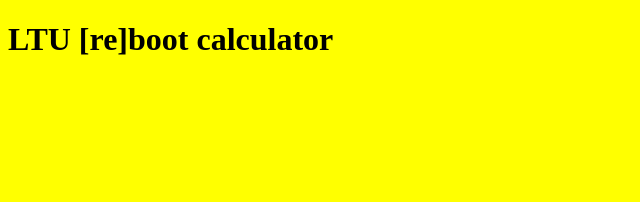
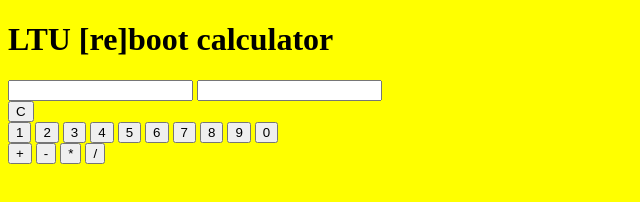
Before and after one commit to forbesfive/calculator, a plain HTML site: page index.html in a window 1280 px wide. Shown: the whole page, without its empty margins (0-640 px from the left). Drawn offline with Linux system fonts and the light colour scheme.

Commit message:
adding html for the calculator

```diff
--- a/index.html
+++ b/index.html
@@ -7,6 +7,36 @@
     </head>
     <body>
         <h1>LTU [re]boot calculator</h1>
+        <div class="calculator_container">
+            <div class="display_container">
+                <input class="preview" />
+                <input class="sum" />
+            </div>
+            <div class="clear_container">
+                <button class="clear">C</button>
+            </div>
+            <div class="buttons_container">
+                <div class="numbers_container">
+                    <button class="number">1</button>
+                    <button class="number">2</button>
+                    <button class="number">3</button>
+                    <button class="number">4</button>
+                    <button class="number">5</button>
+                    <button class="number">6</button>
+                    <button class="number">7</button>
+                    <button class="number">8</button>
+                    <button class="number">9</button>
+                    <button class="number">0</button>
+                </div>
+                <div class="operators_container">
+                    <button class="operator">+</button>
+                    <button class="operator">-</button>
+                    <button class="operator">*</button>
+                    <button class="operator">/</button>
+                </div>
+            </div>
+
+        </div>
         <script src="js/script.js"></script>
     </body>
 </html>
```
